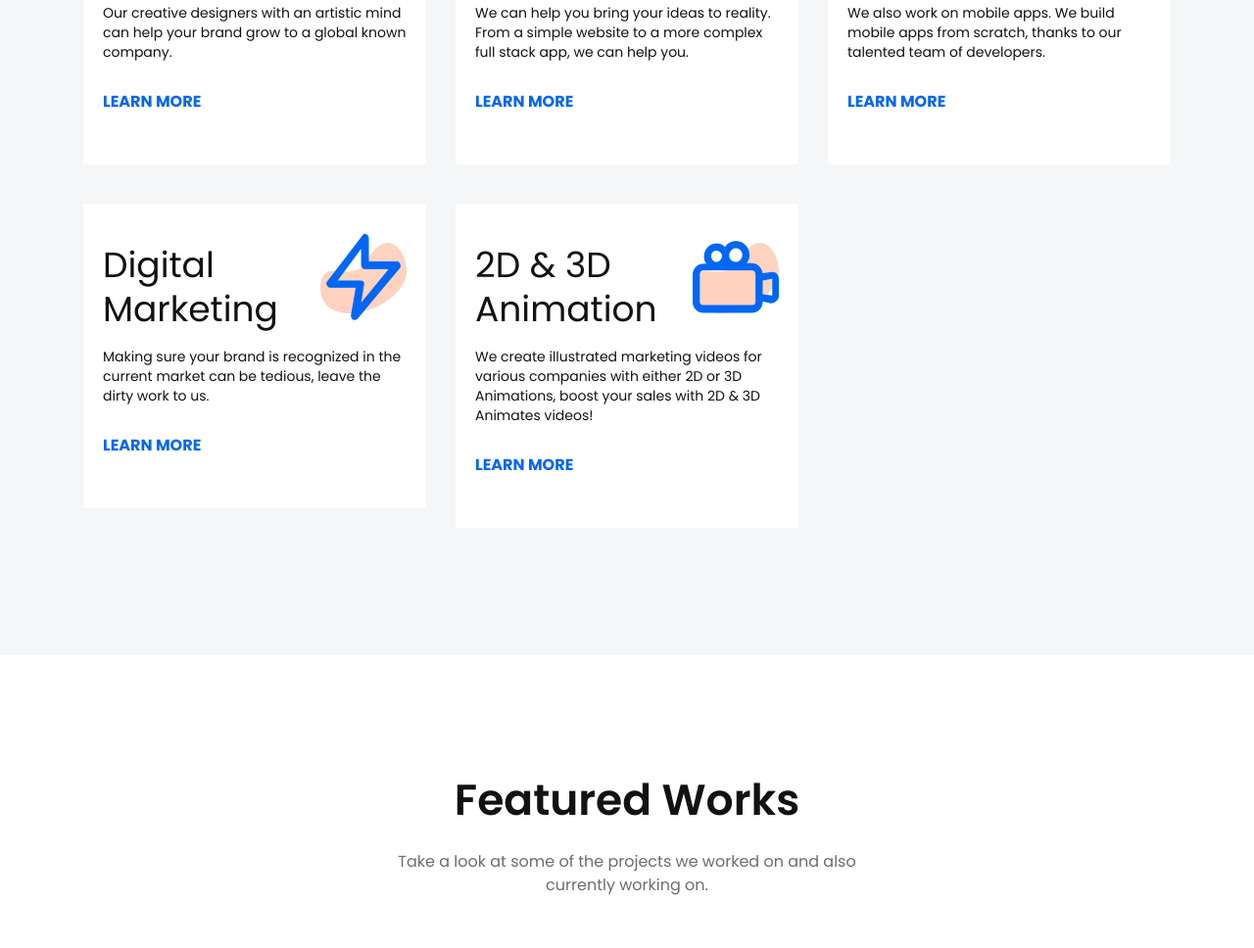
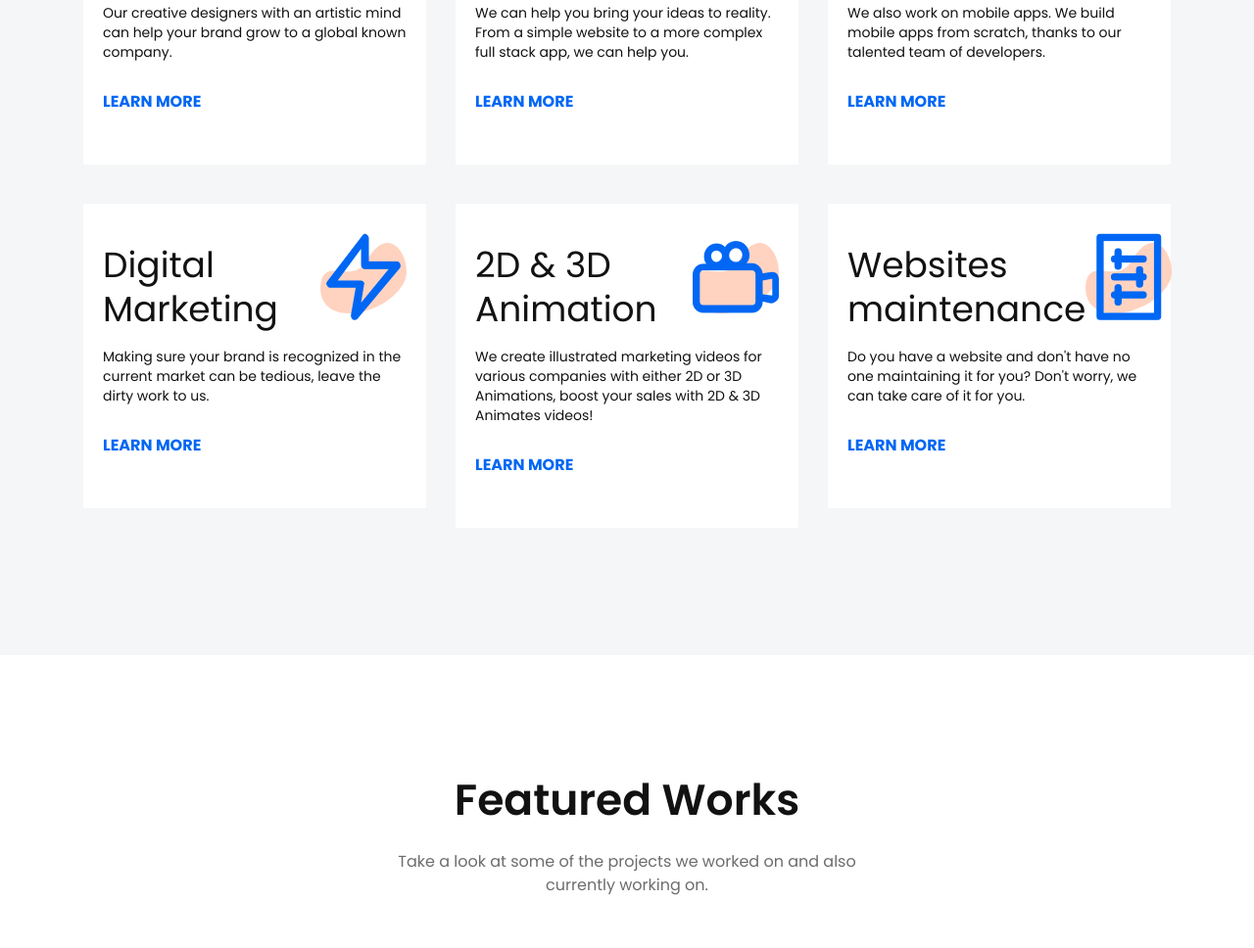
Before and after one commit to jo-rdan/onefold, a plain HTML site: page index.html in a window 1280 px wide. Shown: the part 1218-2186 px from the top of the page at 98% size. Drawn offline with Linux system fonts and the light colour scheme; some packages are replaced by stand-ins of ours.

Commit message:
add new service

```diff
--- a/index.html
+++ b/index.html
@@ -363,7 +363,27 @@
           </div>
           <!-- single features -->
         </div>
-
+        <div class="col-lg-4 col-md-7 col-sm-9">
+          <div class="single-features mt-40">
+            <div class="features-title-icon d-flex justify-content-between">
+              <h4 class="features-title">
+                <a href="#">Websites maintenance</a>
+              </h4>
+              <div class="features-icon">
+                <i class="lni lni-control-panel"></i>
+                <img class="shape" src="assets/images/f-shape-1.svg" alt="Shape" />
+              </div>
+            </div>
+            <div class="features-content">
+              <p class="text">
+                Do you have a website and don't have no one maintaining it for you? Don't worry, we can take care of it
+                for you.
+              </p>
+              <a class="features-btn" href="#contact">LEARN MORE</a>
+            </div>
+          </div>
+          <!-- single features -->
+        </div>
         <!-- single features -->
       </div>
     </div>
```
